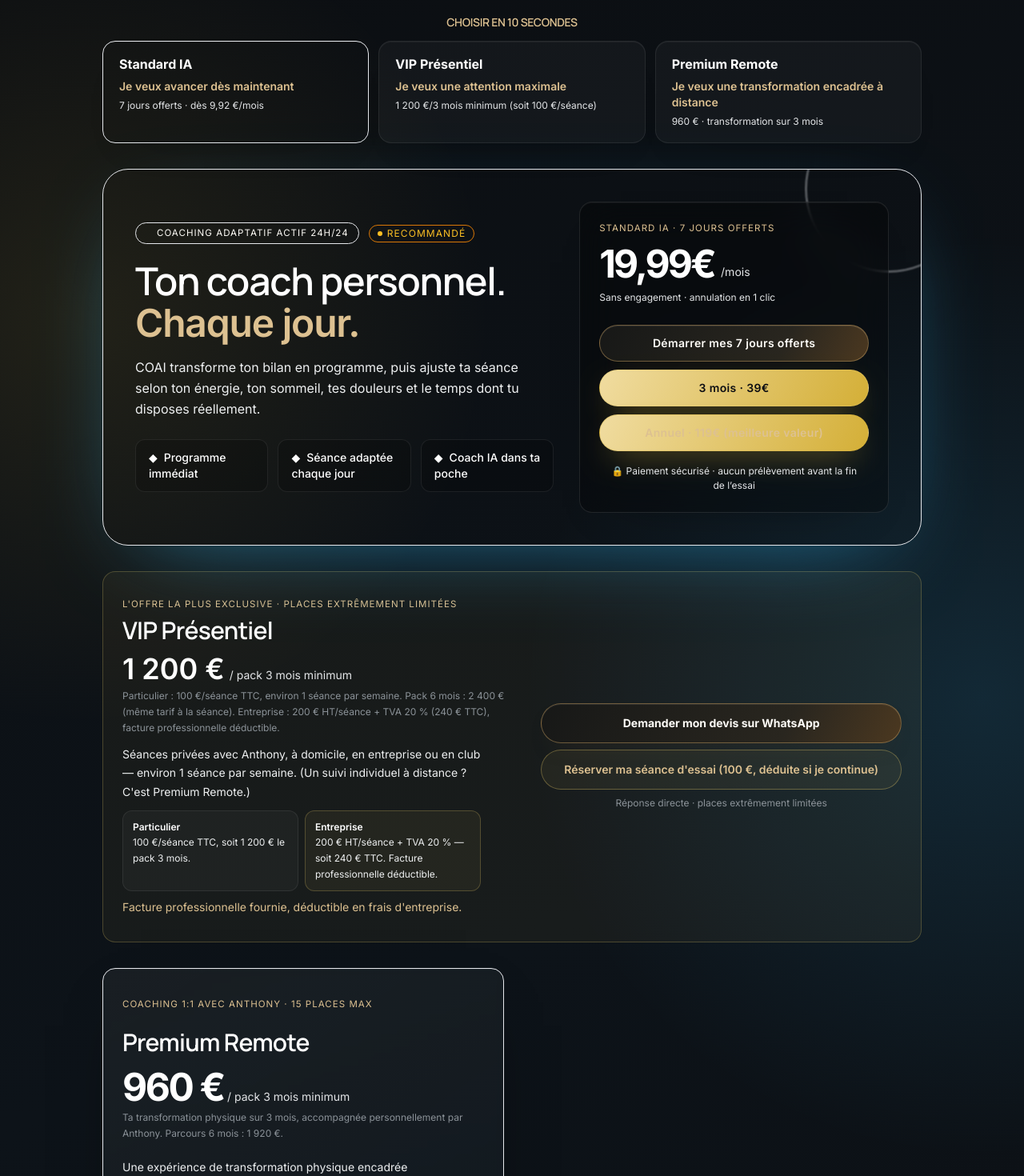
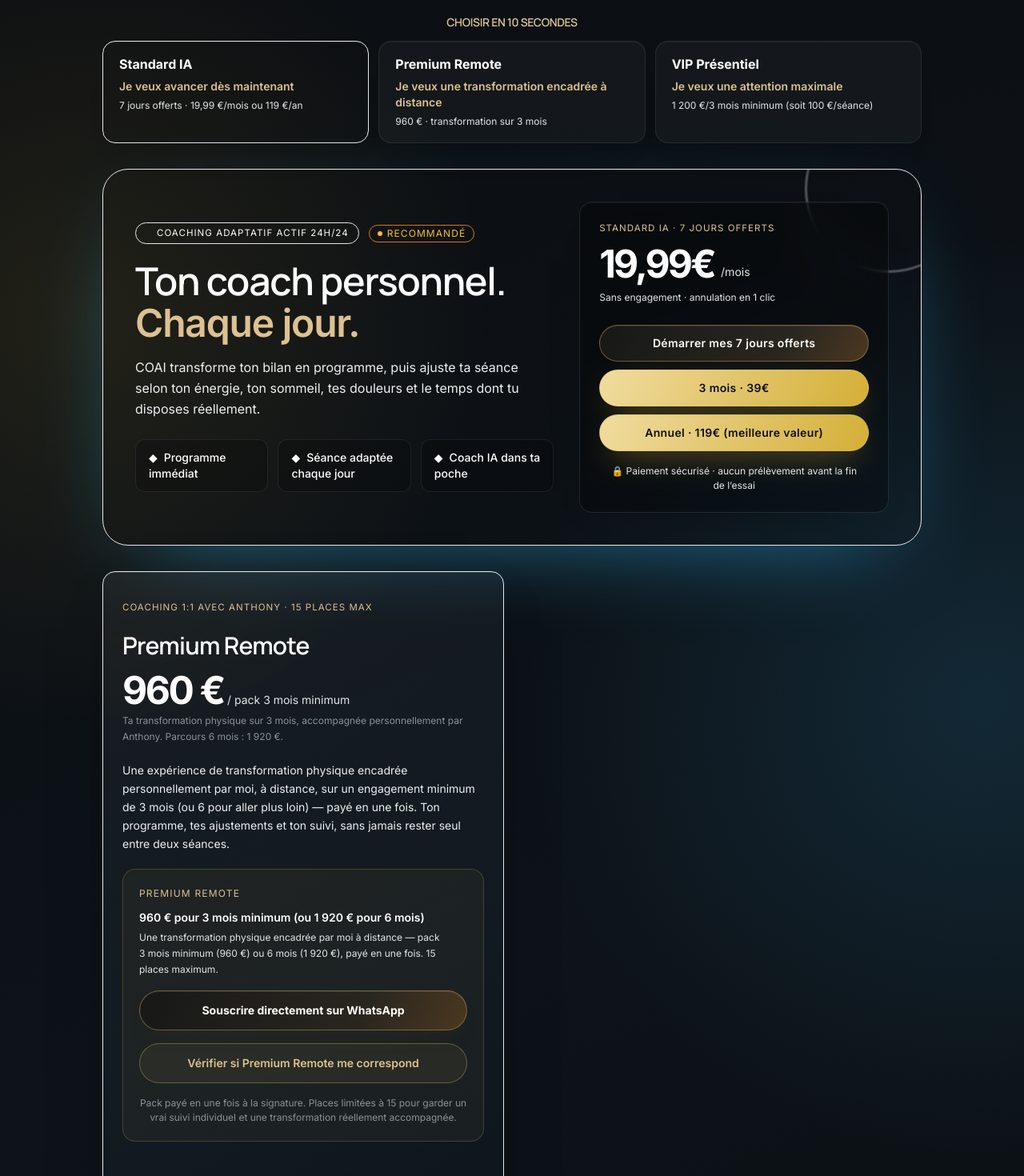
Before and after one commit to anthonydarmon213-ux/COAI, a Next.js app: page /pricing in a window 1280 px wide. Shown: the part 380-1850 px from the top of the page at 80% size. Built offline with nearby package versions, Linux system fonts and the light colour scheme; no server answers.

Commit message:
fix: clarify and reorder pricing offers

```diff
--- a/src/app/(marketing)/pricing/page.tsx
+++ b/src/app/(marketing)/pricing/page.tsx
@@ -26,9 +26,9 @@ function tierId(plan: string) {
 }
 
 const COMPARAISON_RAPIDE = [
-  ["Standard IA", "Je veux avancer dès maintenant", "7 jours offerts · dès 9,92 €/mois"],
+  ["Standard IA", "Je veux avancer dès maintenant", "7 jours offerts · 19,99 €/mois ou 119 €/an"],
+  ["Premium Remote", "Je veux une transformation encadrée à distance", "960 € · transformation sur 3 mois"],
   ["VIP Présentiel", "Je veux une attention maximale", "1 200 €/3 mois minimum (soit 100 €/séance)"],
-  ["Premium Remote", "Je veux une transformation encadrée à distance", "960 € · transformation sur 3 mois"],
 ] as const;
 
 export const metadata: Metadata = {
@@ -122,11 +122,12 @@ export default function PricingPage({ searchParams }: { searchParams?: PricingSe
         </div>
       </section>
 
-      <section
-        id="pass-ia"
-        className="relative w-full max-w-5xl scroll-mt-24 overflow-hidden rounded-[2rem] border border-cyan-300/35 bg-[radial-gradient(circle_at_80%_10%,rgba(56,189,248,0.18),transparent_32%),radial-gradient(circle_at_10%_90%,rgba(212,175,55,0.14),transparent_38%),rgba(255,255,255,0.035)] px-6 py-8 shadow-[0_32px_120px_-55px_rgba(56,189,248,0.7)] sm:px-10 sm:py-10"
-        aria-labelledby="standard-ia-title"
-      >
+      <div className="flex w-full flex-col items-center gap-8">
+        <section
+          id="pass-ia"
+          className="relative order-1 w-full max-w-5xl scroll-mt-24 overflow-hidden rounded-[2rem] border border-cyan-300/35 bg-[radial-gradient(circle_at_80%_10%,rgba(56,189,248,0.18),transparent_32%),radial-gradient(circle_at_10%_90%,rgba(212,175,55,0.14),transparent_38%),rgba(255,255,255,0.035)] px-6 py-8 shadow-[0_32px_120px_-55px_rgba(56,189,248,0.7)] sm:px-10 sm:py-10"
+          aria-labelledby="standard-ia-title"
+        >
         <div className="pointer-events-none absolute -right-16 -top-20 h-52 w-52 rounded-full border border-cyan-200/20 bg-cyan-300/[0.06] blur-[1px]" />
         <div className="relative grid gap-8 lg:grid-cols-[1.15fr_.85fr] lg:items-center">
           <div>
@@ -163,12 +164,12 @@ export default function PricingPage({ searchParams }: { searchParams?: PricingSe
             <div className="mt-6 space-y-2.5">
               <SubscribeButton plan="PASS_IA" billing="MONTHLY" label="Démarrer mes 7 jours offerts" className="coai-rainbow-cta w-full border-0 text-[#111216]" />
               <SubscribeButton plan="PASS_IA" billing="QUARTERLY" label={`3 mois · ${prixTrimestreCentimes() / 100}€`} className="w-full border border-cyan-300/25 bg-cyan-300/[0.07] text-cyan-100" />
-              <SubscribeButton plan="PASS_IA" billing="ANNUAL" label="Annuel · 119€ (meilleure valeur)" className="w-full border border-laiton-400/35 bg-laiton-400/10 text-laiton-200" />
+              <SubscribeButton plan="PASS_IA" billing="ANNUAL" label="Annuel · 119€ (meilleure valeur)" className="w-full border border-laiton-400/35 bg-laiton-400/10 text-[#111216]" />
             </div>
             <p className="mt-4 text-center text-[11px] text-graphite-400">🔒 Paiement sécurisé · aucun prélèvement avant la fin de l’essai</p>
           </div>
         </div>
-      </section>
+        </section>
 
       {/* Deux cartes principales (22/08/2026, demande Anthony) — VIP sort
           de la grille et devient un lien d'upsell sous les cartes : à trois
@@ -196,9 +197,9 @@ export default function PricingPage({ searchParams }: { searchParams?: PricingSe
           pack 3 mois, pas le prix/séance (même jour, "on ne vend pas des
           séances on vend une transformation") — champs repris directement de
           TIER_BY_SERVICE.VIP pour ne jamais diverger de tiers.ts. */}
-      <div className="w-full max-w-5xl rounded-2xl border border-laiton-300/25 bg-laiton-300/[0.05] px-6 py-8">
-        <div className="flex flex-col gap-6 sm:flex-row sm:items-center sm:justify-between">
-          <div>
+      <div id="full-presentiel" className="order-3 w-full max-w-5xl scroll-mt-24 rounded-2xl border border-laiton-300/25 bg-laiton-300/[0.05] px-6 py-8">
+        <div className="flex flex-col gap-6 lg:flex-row lg:items-center lg:justify-between">
+          <div className="min-w-0 flex-1">
             <p className="font-mono text-[10px] uppercase tracking-[0.18em] text-laiton-300">
               {TIER_BY_SERVICE.VIP.eyebrow}
             </p>
@@ -240,7 +241,7 @@ export default function PricingPage({ searchParams }: { searchParams?: PricingSe
               Facture professionnelle fournie, déductible en frais d&apos;entreprise.
             </p>
           </div>
-          <div className="shrink-0 space-y-2">
+          <div className="w-full space-y-2 lg:w-auto lg:min-w-[22rem] lg:shrink-0">
             <a
               className="coai-rainbow-cta flex items-center justify-center rounded-full border-0 px-7 py-3.5 text-center text-sm font-bold text-graphite-950"
               href={vipReservationHref(TIER_BY_SERVICE.VIP.devisWhatsappLabel ?? TIER_BY_SERVICE.VIP.nom, TIER_BY_SERVICE.VIP.devisPriceLabel ?? `${TIER_BY_SERVICE.VIP.prix} ${TIER_BY_SERVICE.VIP.suffixe}`) ?? "/vip"}
@@ -266,7 +267,7 @@ export default function PricingPage({ searchParams }: { searchParams?: PricingSe
         </div>
       </div>
 
-      <div className="grid w-full max-w-5xl scroll-mt-24 grid-cols-1 gap-5 lg:grid-cols-2">
+      <div className="order-2 grid w-full max-w-5xl scroll-mt-24 grid-cols-1 gap-5 lg:grid-cols-2">
         {TIERS.filter((tier) => tier.plan === "STANDARD").map((tier) => (
           <Card key={tier.nom} id={tierId(tier.plan)} className={`flex scroll-mt-24 flex-col gap-5 px-6 py-8 ${tier.mostPopular || selectedPlan === tier.plan ? "border-laiton-400/80 shadow-[0_28px_90px_-45px_rgba(214,170,96,.75)]" : ""}`}>
             <div className="flex min-h-6 items-center justify-between gap-3">
@@ -352,7 +353,7 @@ export default function PricingPage({ searchParams }: { searchParams?: PricingSe
                           plan="PASS_IA"
                           billing="ANNUAL"
                           label="Choisir l'annuel · 119€/an"
-                          className="w-full border border-laiton-400/35 bg-laiton-400/10 text-laiton-200"
+                          className="w-full border border-laiton-400/35 bg-laiton-400/10 text-[#111216]"
                         />
                         {/* Marche intermediaire (02/09/2026) : l'ecart entre
                             19,99 €/mois et 9,92 €/mois en annuel laissait
@@ -395,6 +396,7 @@ export default function PricingPage({ searchParams }: { searchParams?: PricingSe
           </Card>
         ))}
       </div>
+      </div>
 
       <div className="w-full max-w-5xl rounded-2xl border border-white/[0.08] bg-white/[0.025] px-5 py-4 text-center">
         <p className="text-sm font-semibold text-white">Tu préfères explorer avant de choisir ?</p>
```
